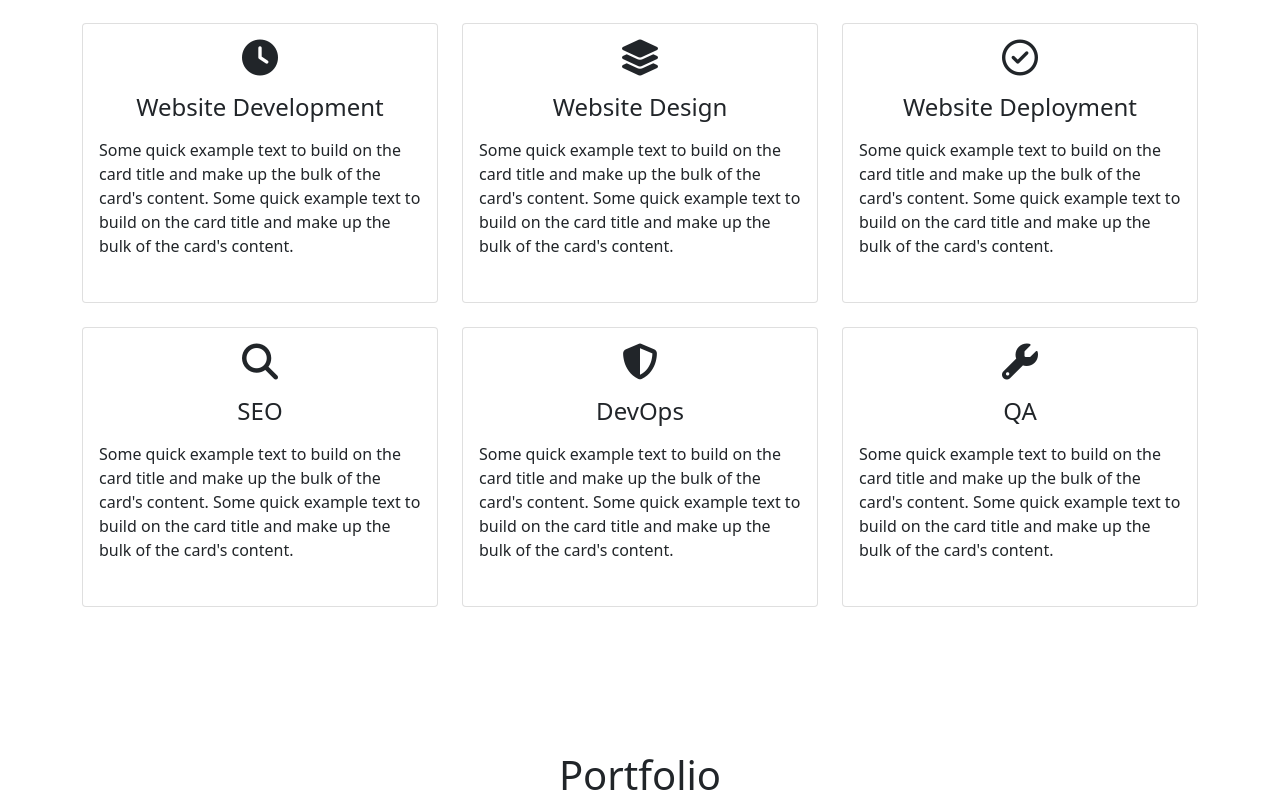
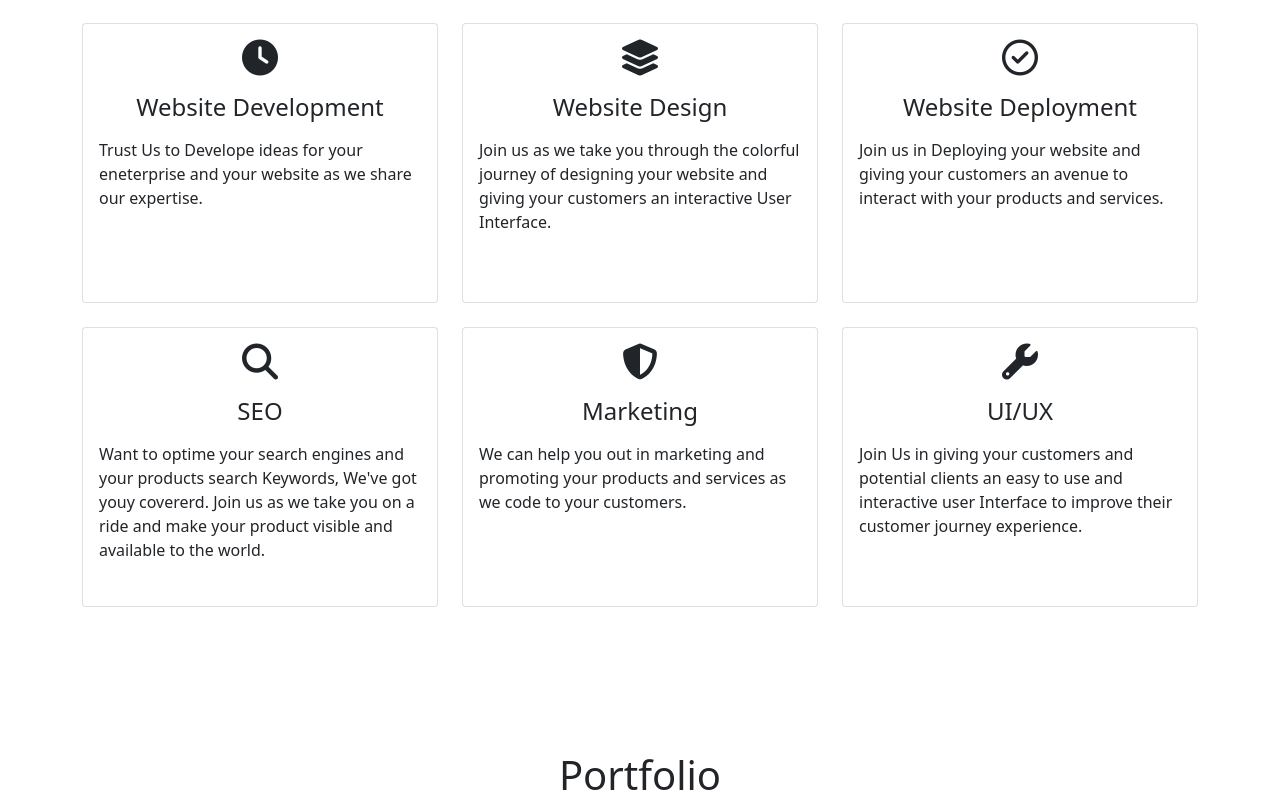
Before and after one commit to Dprof-in-tech/To-do-list, a plain HTML site: page index.html in a window 1280 px wide. Shown: the part 1500-2310 px from the top of the page. Drawn offline with nearby package versions, Linux system fonts and the light colour scheme.

Commit message:
modified a line

```diff
--- a/index.html
+++ b/index.html
@@ -104,8 +104,9 @@
                         <div class="card-body">
                             <i class="fas servicesIcon fa-clock"></i>
                             <h4 class="card-title mt-3">Website Development</h4>
-                            <p class="card-text mt-3">Some quick example text to build on the card title and make up the bulk of the card's content.
-                                Some quick example text to build on the card title and make up the bulk of the card's content.
+                            <p class="card-text mt-3">
+                                Trust Us to Develope ideas for your eneterprise and your website as we share our
+                                expertise.
                             </p>
                         </div>
                     </div>
@@ -115,8 +116,9 @@
                         <div class="card-body">
                             <i class='fas servicesIcon fa-layer-group'></i>
                             <h4 class="card-title mt-3">Website Design</h4>
-                            <p class="card-text mt-3">Some quick example text to build on the card title and make up the bulk of the card's content.
-                                Some quick example text to build on the card title and make up the bulk of the card's content.
+                            <p class="card-text mt-3">
+                                Join us as we take you through the colorful journey of designing
+                                your website and giving your customers an interactive User Interface.
                             </p>
                         </div>
                     </div>
@@ -127,8 +129,9 @@
                         <div class="card-body">
                             <i class='far servicesIcon fa-check-circle'></i>
                             <h4 class="card-title mt-3">Website Deployment</h4>
-                            <p class="card-text mt-3">Some quick example text to build on the card title and make up the bulk of the card's content.
-                                Some quick example text to build on the card title and make up the bulk of the card's content.
+                            <p class="card-text mt-3">
+                                Join us in Deploying your website and giving your customers an avenue
+                                to interact with your products and services.
                             </p>
                         </div>
                     </div>
@@ -141,8 +144,9 @@
                         <div class="card-body">
                             <i class='fas servicesIcon fa-search'></i>
                             <h4 class="card-title mt-3">SEO</h4>
-                            <p class="card-text mt-3">Some quick example text to build on the card title and make up the bulk of the card's content.
-                                Some quick example text to build on the card title and make up the bulk of the card's content.
+                            <p class="card-text mt-3">
+                                Want to optime your search engines and your products search Keywords,
+                                We've got youy covererd. Join us as we take you on a ride and make your product visible and available to the world.
                             </p>
                         </div>
                     </div>
@@ -152,9 +156,10 @@
                     <div class="card servicesText">
                         <div class="card-body">
                             <i class='fas servicesIcon fa-shield-alt'></i>
-                            <h4 class="card-title mt-3">DevOps</h4>
-                            <p class="card-text mt-3">Some quick example text to build on the card title and make up the bulk of the card's content.
-                                Some quick example text to build on the card title and make up the bulk of the card's content.
+                            <h4 class="card-title mt-3">Marketing</h4>
+                            <p class="card-text mt-3">
+                                We can help you out in marketing and promoting your products and services
+                                as we code to your customers.
                             </p>
                         </div>
                     </div>
@@ -164,9 +169,10 @@
                     <div class="card servicesText">
                         <div class="card-body">
                             <i class='fas servicesIcon fa-wrench'></i>
-                            <h4 class="card-title mt-3">QA</h4>
-                            <p class="card-text mt-3">Some quick example text to build on the card title and make up the bulk of the card's content.
-                                Some quick example text to build on the card title and make up the bulk of the card's content.
+                            <h4 class="card-title mt-3">UI/UX</h4>
+                            <p class="card-text mt-3">
+                                Join Us in giving your customers and potential clients an easy to use and interactive user Interface to
+                                improve their customer journey experience.
                             </p>
                         </div>
                     </div>
```
